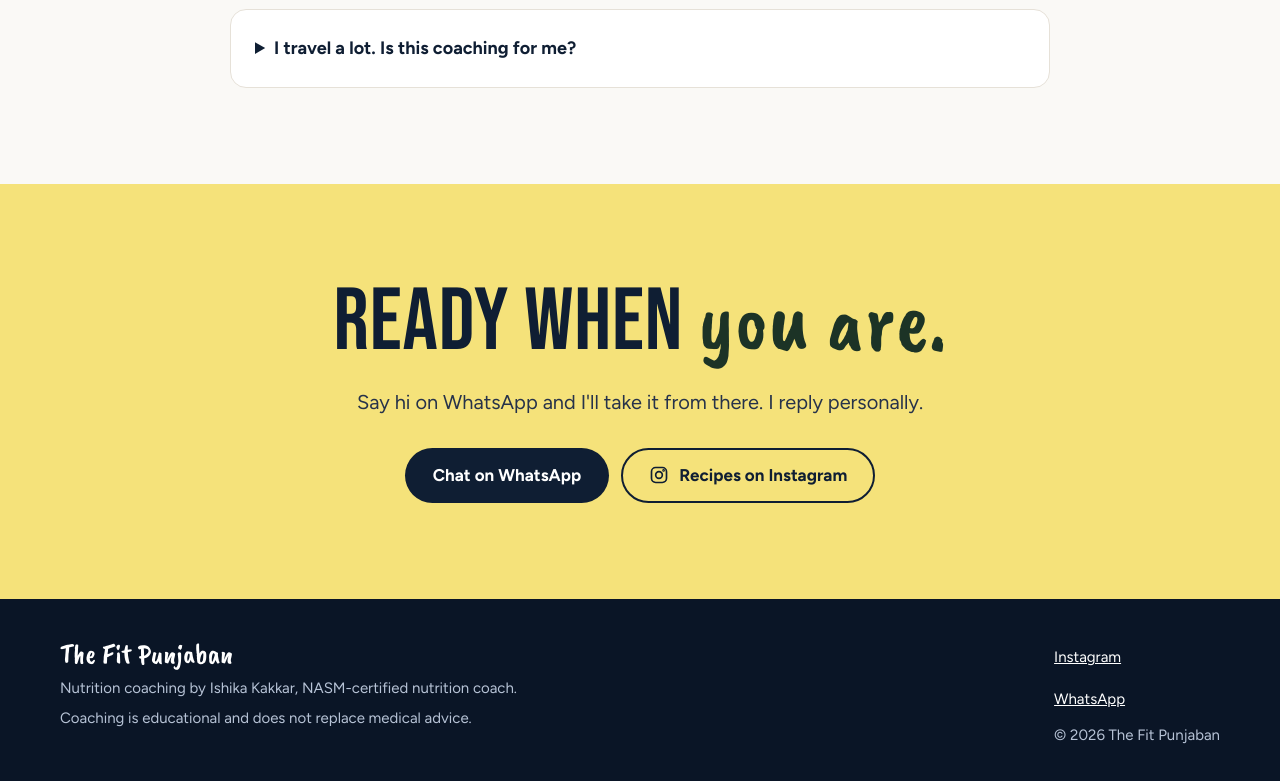
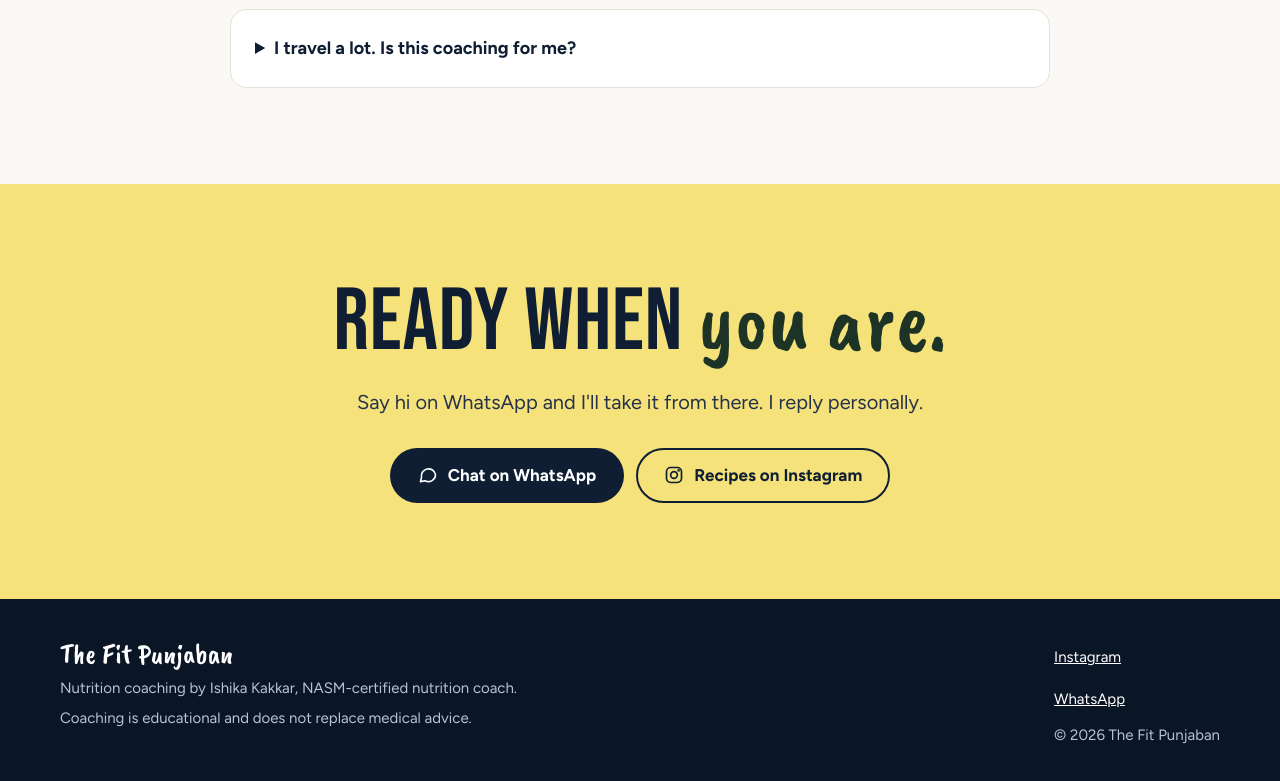
Before and after one commit to ishikakakkar/thefitpunjaban, a plain HTML site: page index.html in a window 1280 px wide. Shown: the part 5194-5975 px from the top of the page. Drawn offline with nearby package versions, Linux system fonts and the light colour scheme.

Commit message:
Contact: add WhatsApp icon to Chat on WhatsApp button
Co-Authored-By: Claude Opus 5.5 <noreply@anthropic.com>
Claude-Session: https://claude.ai/code/session_01AtNXfPbv6YYtm9FMXoDYWM

```diff
--- a/index.html
+++ b/index.html
@@ -322,7 +322,9 @@ Follow for recipes</a>
 <h2 style="margin: 0; font-family: 'Bebas Neue', Impact, sans-serif; font-weight: 400; font-size: clamp(52px, 7vw, 88px); line-height: 0.92; letter-spacing: 0.01em; text-transform: uppercase">Ready when <span style="font-family: 'Caveat Brush', cursive; text-transform: none; color: #1C3326; letter-spacing: 0">you are.</span></h2>
 <p style="margin: 0; font-size: 20px; max-width: 30em; color: #26324A">Say hi on WhatsApp and I'll take it from there. I reply personally.</p>
 <div style="display: flex; flex-wrap: wrap; justify-content: center; gap: 12px; padding-top: 8px">
-<a href="https://wa.me/919148448881?text=Hi%20Ishika%21%20I%20found%20you%20through%20your%20website%20and%20I%27m%20interested%20in%20nutrition%20coaching." style="background: #0F1E33; color: #FFFFFF; text-decoration: none; font-weight: 700; font-size: 17px; padding: 14px 28px; border-radius: 999px">Chat on WhatsApp</a>
+<a href="https://wa.me/919148448881?text=Hi%20Ishika%21%20I%20found%20you%20through%20your%20website%20and%20I%27m%20interested%20in%20nutrition%20coaching." style="background: #0F1E33; color: #FFFFFF; text-decoration: none; font-weight: 700; font-size: 17px; padding: 14px 28px; border-radius: 999px; display: inline-flex; align-items: center; gap: 10px">
+<svg aria-hidden="true" width="20" height="20" viewBox="0 0 24 24" fill="none" stroke="currentColor" stroke-width="2" stroke-linecap="round" stroke-linejoin="round"><path d="M21 11.5a8.5 8.5 0 0 1-12.6 7.4L3 20l1.2-5.1A8.5 8.5 0 1 1 21 11.5z"></path></svg>
+Chat on WhatsApp</a>
 <a href="https://www.instagram.com/thefitpunjaban/" target="_blank" rel="noopener" style="background: transparent; color: #0F1E33; text-decoration: none; font-weight: 700; font-size: 17px; padding: 12px 26px; border-radius: 999px; border: 2px solid #0F1E33; display: inline-flex; align-items: center; gap: 10px">
 <svg aria-hidden="true" width="20" height="20" viewBox="0 0 24 24" fill="none" stroke="currentColor" stroke-width="2" stroke-linecap="round" stroke-linejoin="round"><rect x="3" y="3" width="18" height="18" rx="5"></rect><circle cx="12" cy="12" r="4"></circle><circle cx="17.5" cy="6.5" r="0.6"></circle></svg>
 Recipes on Instagram</a>
```
